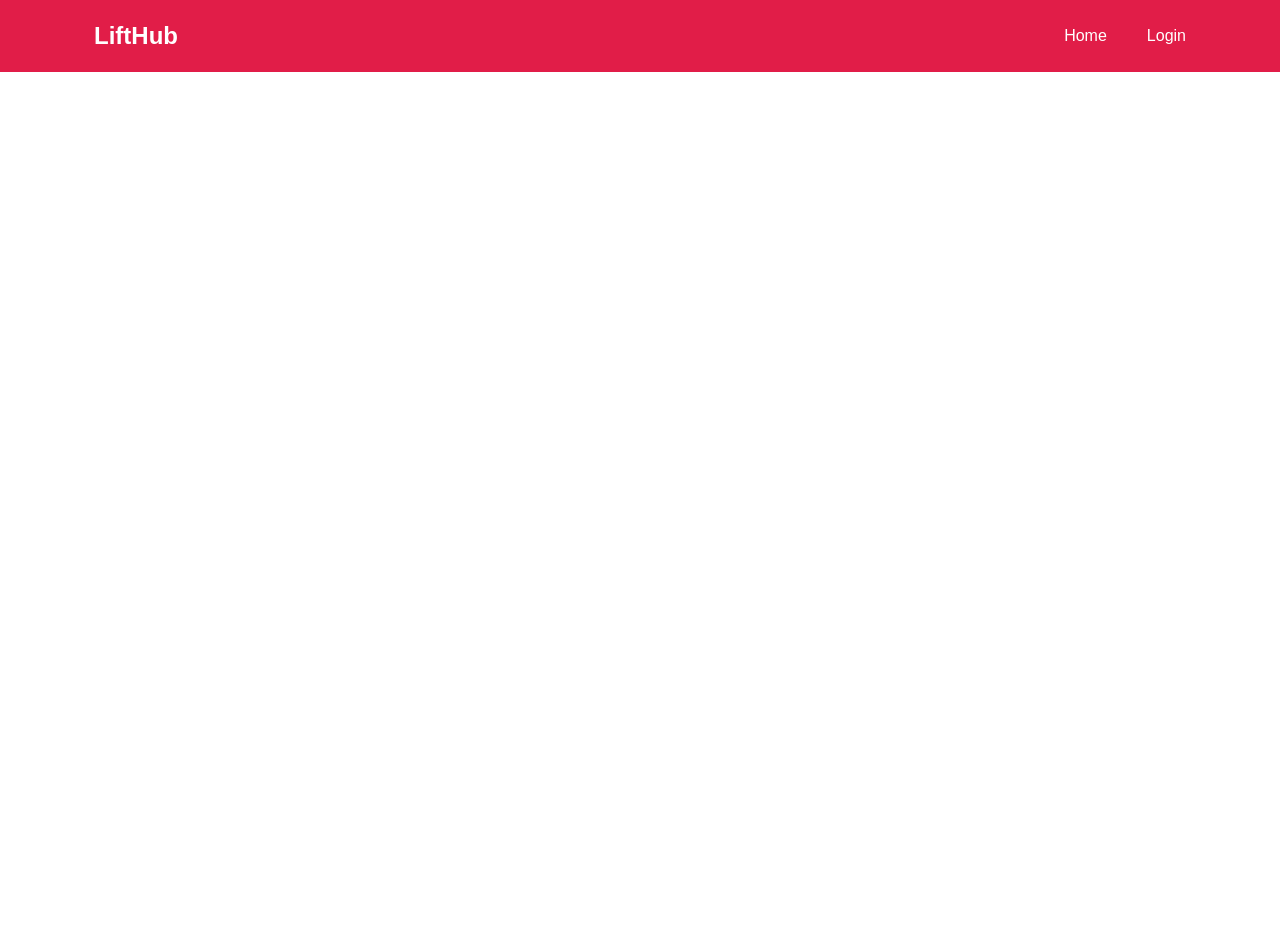
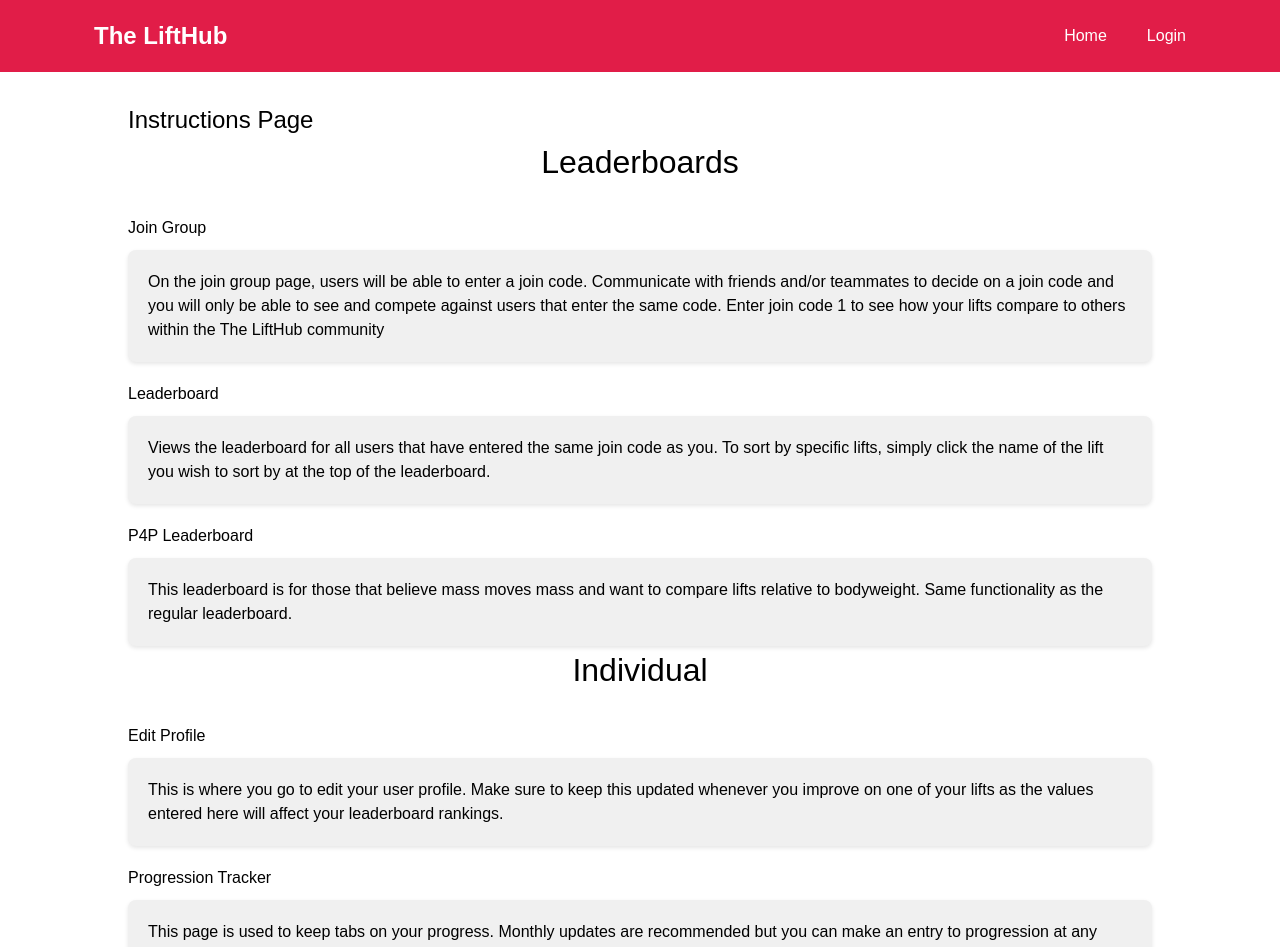
Before and after one commit to Jackson-Lyn/LiftHub, a Vue app in the folder Code/: page /instructions in a window 1280 px wide. Before the commit this address had no page. Shown: the top 947 px of the page. Before the commit the page ends 800 px from the top, so only its background shows below. Built offline with nearby package versions, Linux system fonts and the light colour scheme.

Commit message:
Everything working

```diff
--- a/Code/src/components/Navigation.vue
+++ b/Code/src/components/Navigation.vue
@@ -2,7 +2,7 @@
   <header class="bg-rose-600 text-white">
     <nav class="container py-5 px-4 flex flex-col gap-4 items-center sm:flex-row">
       <div class="flex items-center gap-x-4">
-        <h1 class="text-white text-2xl font-bold">LiftHub</h1>
+        <h1 class="text-white text-2xl font-bold">The LiftHub</h1>
       </div>
       <ul class="flex flex-1 justify-end gap-x-10">
         <router-link class="cursor-pointer" :to="{ name: 'Home' }">Home</router-link>
--- a/Code/src/router/index.js
+++ b/Code/src/router/index.js
@@ -60,7 +60,7 @@ const router = createRouter({
       component: () => import('../views/AddProgression.vue')
     },
     {
-      path: '/lift-history',
+      path: '/edit-profile',
       name: 'liftHistory',
       component: () => import('../views/SoloDashboard/LiftHistory.vue')
     },
@@ -80,7 +80,7 @@ const router = createRouter({
       component: () => import('../views/SoloDashboard/OneRepMax.vue')
     },
     {
-      path: '/dbtesting',
+      path: '/instructions',
       name: 'dbTest',
       component: () => import('../views/Testing/DBTest.vue')
     },
--- a/Code/src/views/HomeDashboard.vue
+++ b/Code/src/views/HomeDashboard.vue
@@ -10,7 +10,7 @@
         </div>
         <div class="flex justify-center">
           <button @click="soloDashboard" class="w-64 bg-red-500 hover:bg-red-800 text-white font-bold py-4 px-6 rounded">
-            Solo Lifter
+            Individual
           </button>
         </div>
         <div class="flex justify-center">
@@ -20,7 +20,7 @@
         </div>
         <div class="flex justify-center">
           <button @click="dbTest" class="w-64 bg-red-500 hover:bg-red-800 text-white font-bold py-4 px-6 rounded">
-            Test
+            Instructions
           </button>
         </div>
       </div>
--- a/Code/src/views/SoloDashboard/ProgressTracker.vue
+++ b/Code/src/views/SoloDashboard/ProgressTracker.vue
@@ -67,9 +67,14 @@
           v-model="monthData.note"
           placeholder="Add notes..."
           class="mt-4 p-2 border rounded w-full"
+          style="height: auto; overflow: hidden"
         ></textarea>
       </div>
     </div>
+    <!-- "+" button -->
+    <router-link to="/add-progression" class="fixed bottom-10 right-10 bg-blue-500 text-white rounded-full w-16 h-16 flex items-center justify-center shadow-lg hover:bg-blue-600 focus:outline-none focus:ring focus:ring-blue-500">
+      +
+    </router-link>
   </div>
 </template>
 
--- a/Code/src/views/SoloDashboard/SoloDashboard.vue
+++ b/Code/src/views/SoloDashboard/SoloDashboard.vue
@@ -1,7 +1,7 @@
 <template>
     <div class="flex justify-center items-center h-screen">
       <div class="bg-white rounded-lg shadow-lg p-8 w-96"> <!-- Adjust the width as per your requirement -->
-        <h1 class="text-2xl font-bold mb-4 text-center">Solo Lifter</h1>
+        <h1 class="text-2xl font-bold mb-4 text-center">Individual</h1>
         <div class="space-y-4">
           <div class="flex justify-center"> <!-- Center the button -->
             <button @click="liftHistory" class="w-64 bg-red-500 hover:bg-red-800 text-white font-bold py-4 px-6 rounded"> <!-- Set a fixed width for all buttons -->
--- a/Code/src/views/Testing/DBTest.vue
+++ b/Code/src/views/Testing/DBTest.vue
@@ -1,63 +1,112 @@
 <template>
-  <div class="container mx-auto p-4">
-    <h1 class="text-3xl font-semibold mb-6 text-gray-800">Add Progression Data</h1>
-    <form @submit.prevent="submitProgressionData" class="max-w-md">
-      <div class="mb-4">
-        <label for="squat" class="block text-gray-700 font-semibold">Squat (lbs):</label>
-        <input type="number" id="squat" v-model="formData.squat" required
-               class="w-full px-3 py-2 border rounded-lg focus:outline-none focus:border-blue-500">
+  <div class="container">
+    <h2>Instructions Page</h2>
+
+    <h1>Leaderboards</h1>
+    <div class="section">
+      <h3>Join Group</h3>
+      <div class="instruction-container">
+        <!-- Add Join Group instruction text here -->
+        <p> On the join group page, users will be able to enter a join code.
+          Communicate with friends and/or teammates to decide on a join code and you will only be able to see
+          and compete against users that enter the same code.
+          Enter join code 1 to see how your lifts compare to others within the The LiftHub community
+
+        </p>
       </div>
-      <div class="mb-4">
-        <label for="bench" class="block text-gray-700 font-semibold">Bench Press (lbs):</label>
-        <input type="number" id="bench" v-model="formData.bench" required
-               class="w-full px-3 py-2 border rounded-lg focus:outline-none focus:border-blue-500">
+    </div>
+    <div class="section">
+      <h3>Leaderboard</h3>
+      <div class="instruction-container">
+        <!-- Add Leaderboard instruction text here -->
+        <p>Views the leaderboard for all users that have entered the same join code as you.
+          To sort by specific lifts, simply click the name of the lift you wish to sort by at the top of the leaderboard.
+        </p>
       </div>
-      <div class="mb-4">
-        <label for="deadlift" class="block text-gray-700 font-semibold">Deadlift (lbs):</label>
-        <input type="number" id="deadlift" v-model="formData.deadlift" required
-               class="w-full px-3 py-2 border rounded-lg focus:outline-none focus:border-blue-500">
+    </div>
+    <div class="section">
+      <h3>P4P Leaderboard</h3>
+      <div class="instruction-container">
+        <!-- Add P4P Leaderboard instruction text here -->
+        <p>This leaderboard is for those that believe mass moves mass and want to compare lifts relative to bodyweight.
+        Same functionality as the regular leaderboard.
+        </p>
       </div>
-      <button type="submit" class="bg-blue-500 text-white px-4 py-2 rounded-lg hover:bg-blue-600">Submit</button>
-    </form>
+    </div>
+
+    <h1>Individual</h1>
+    <div class="section">
+      <h3>Edit Profile</h3>
+      <div class="instruction-container">
+
+        <p>This is where you go to edit your user profile.
+        Make sure to keep this updated whenever you improve on one of your lifts as the values entered here will affect your leaderboard rankings.
+       </p>
+      </div>
+    </div>
+    <div class="section">
+      <h3>Progression Tracker</h3>
+      <div class="instruction-container">
+        <!-- Add Progression Tracker instruction text here -->
+        <p>This page is used to keep tabs on your progress.
+          Monthly updates are recommended but you can make an entry to progression at any interval you wish.
+          Make sure to take advantage of the notes section, as you can document what workouts you were doing,
+          what workout splits you were performing, lifestyle changes and any other information that you feel may have contributed to your progress or regression.
+        </p>
+      </div>
+    </div>
+    <div class="section">
+      <h3>One Rep Max Calculator</h3>
+      <div class="instruction-container">
+        <!-- Add One Rep Max Calculator instruction text here -->
+        <p>This calculator uses epley's formula to caclulate your one rep max.
+          This will just give a ball park answer to what your one rep max could be based on how many reps you get of lighter weights.
+          Answers provided in this calculator tend to be slightly higher than what your one rep max might actually be.
+        </p>
+      </div>
+    </div>
   </div>
 </template>
 
 <script>
 export default {
-  data() {
-    return {
-      formData: {
-        squat: null,
-        bench: null,
-        deadlift: null
-      }
-    };
-  },
-  methods: {
-    submitProgressionData() {
-      // Perform any data validation here
-      // Prepare the progression data object
-      const progressionData = {
-        squat: parseInt(this.formData.squat),
-        bench: parseInt(this.formData.bench),
-        deadlift: parseInt(this.formData.deadlift),
-        // You may include additional fields like username or timestamp if needed
-      };
-
-      // Emit an event to the parent component with the progression data
-      this.$emit('submit', progressionData);
-
-      // Reset the form after submission
-      this.formData = {
-        squat: null,
-        bench: null,
-        deadlift: null
-      };
-    }
-  }
-};
+  // Add your script logic here
+}
 </script>
 
 <style scoped>
-/* Add your styles here */
+.container {
+  width: 80%;
+  margin: 0 auto;
+}
+
+h1 {
+  text-align: center;
+  font-size: 2em;
+  margin-bottom: 30px;
+}
+
+h2 {
+  margin-top: 30px;
+  font-size: 1.5em;
+}
+
+.section {
+  margin-top: 20px;
+}
+
+h3 {
+  margin-bottom: 10px;
+}
+
+.instruction-container {
+  padding: 20px;
+  border-radius: 8px;
+  background-color: #f0f0f0;
+  box-shadow: 0 2px 4px rgba(0, 0, 0, 0.1);
+}
+
+.instruction-container p {
+  margin: 0;
+}
 </style>
```
Also changed, not shown: Code/src/views/GroupDashboard/GroupLeaderboard.vue (+75 -12 lines), Code/src/views/GroupDashboard/JoinGroup.vue (+20 -52 lines), Code/src/views/GroupDashboard/P4PLeaderboard.vue (+66 -19 lines).
